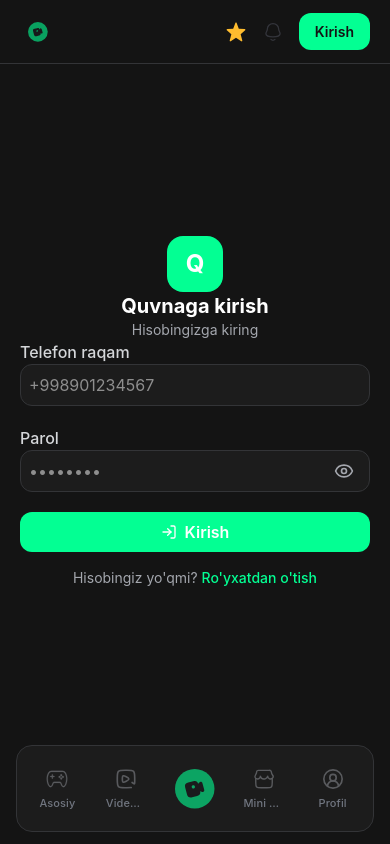
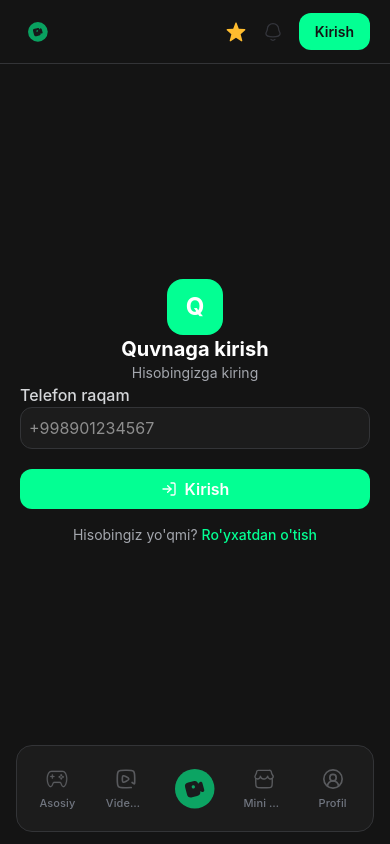
Before and after one commit to DominantSoftDevelopment1/Quvna_Webnew, a Next.js app: page /auth/login in a window 390 px wide. Built offline with nearby package versions, Linux system fonts and the light colour scheme; no server answers.

Commit message:
feat: remove password field from login page
Login now uses only phone number, sends only 'phoneNumber' to API.

```diff
--- a/src/app/auth/login/page.tsx
+++ b/src/app/auth/login/page.tsx
@@ -5,12 +5,10 @@ import Link from "next/link";
 import { useRouter } from "next/navigation";
 import { api } from "@/lib/api";
 import { useAuthStore } from "@/store/auth.store";
-import { Eye, EyeOff, LogIn } from "lucide-react";
+import { LogIn } from "lucide-react";
 
 export default function LoginPage() {
   const [phoneNumber, setPhoneNumber] = useState("");
-  const [password, setPassword] = useState("");
-  const [showPassword, setShowPassword] = useState(false);
   const [loading, setLoading] = useState(false);
   const [error, setError] = useState("");
 
@@ -23,17 +21,22 @@ export default function LoginPage() {
     setLoading(true);
     try {
       const cleanPhone = phoneNumber.replace(/[\s\-().]/g, "");
-      const { data } = await api.post("/api/auth/login", { phoneNumber: cleanPhone, password });
+      console.log("[v0] Login attempt:", { phoneNumber: cleanPhone });
+      const { data } = await api.post("/api/auth/login", { phoneNumber: cleanPhone });
+      console.log("[v0] Login response:", data);
       const d = data?.data;
       if (d?.accessToken) {
+        console.log("[v0] Login successful, setting tokens");
         setTokens(d.accessToken, d.refreshToken);
         localStorage.setItem("userId", String(d.users?.id ?? ""));
         if (d.users) setUser(d.users);
         router.push("/");
       } else {
+        console.log("[v0] No access token in response");
         setError("Telefon raqam yoki parol noto'g'ri");
       }
     } catch (err: unknown) {
+      console.log("[v0] Login error:", err);
       const msg = (err as { response?: { data?: { errors?: { msg: string }[] } } })
         ?.response?.data?.errors?.[0]?.msg;
       setError(msg ?? "Xatolik yuz berdi. Qaytadan urinib ko'ring.");
@@ -79,36 +82,7 @@ export default function LoginPage() {
             />
           </div>
 
-          <div>
-            <label className="block text-base font-medium mb-2" style={{ color: "var(--text-secondary)" }}>
-              Parol
-            </label>
-            <div className="relative">
-              <input
-                type={showPassword ? "text" : "password"}
-                value={password}
-                onChange={(e) => setPassword(e.target.value)}
-                placeholder="••••••••"
-                required
-                className="my-[5px] w-full rounded-xl text-base outline-none focus:ring-2"
-                style={{
-                  background: "var(--bg-card)",
-                  border: "1px solid var(--border)",
-                  color: "var(--text-primary)",
-                  padding: "8px",
-                  paddingRight: "48px",
-                }}
-              />
-              <button
-                type="button"
-                onClick={() => setShowPassword((v) => !v)}
-                className="absolute right-4 top-1/2 -translate-y-1/2"
-                style={{ color: "var(--text-muted)" }}
-              >
-                {showPassword ? <EyeOff size={20} /> : <Eye size={20} />}
-              </button>
-            </div>
-          </div>
+
 
           {error && (
             <p className="text-sm text-red-400 text-center">{error}</p>
```
